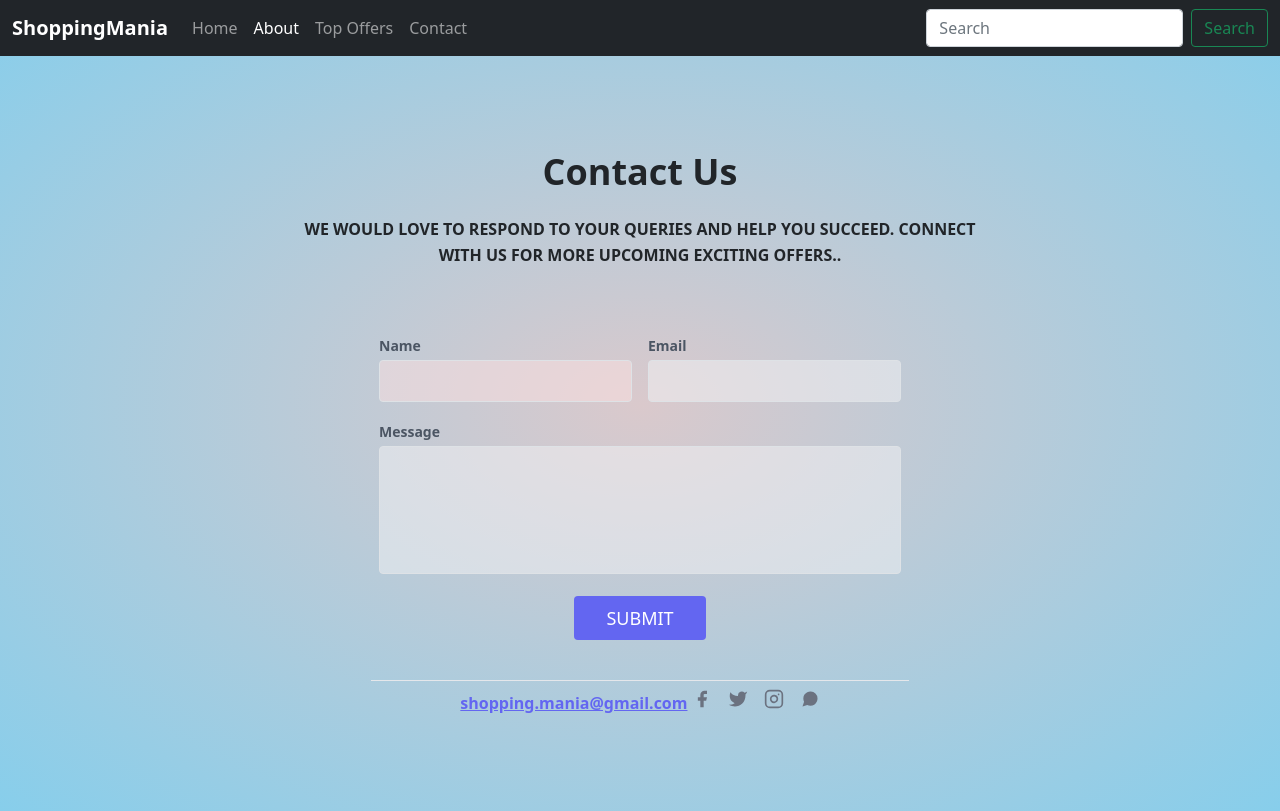
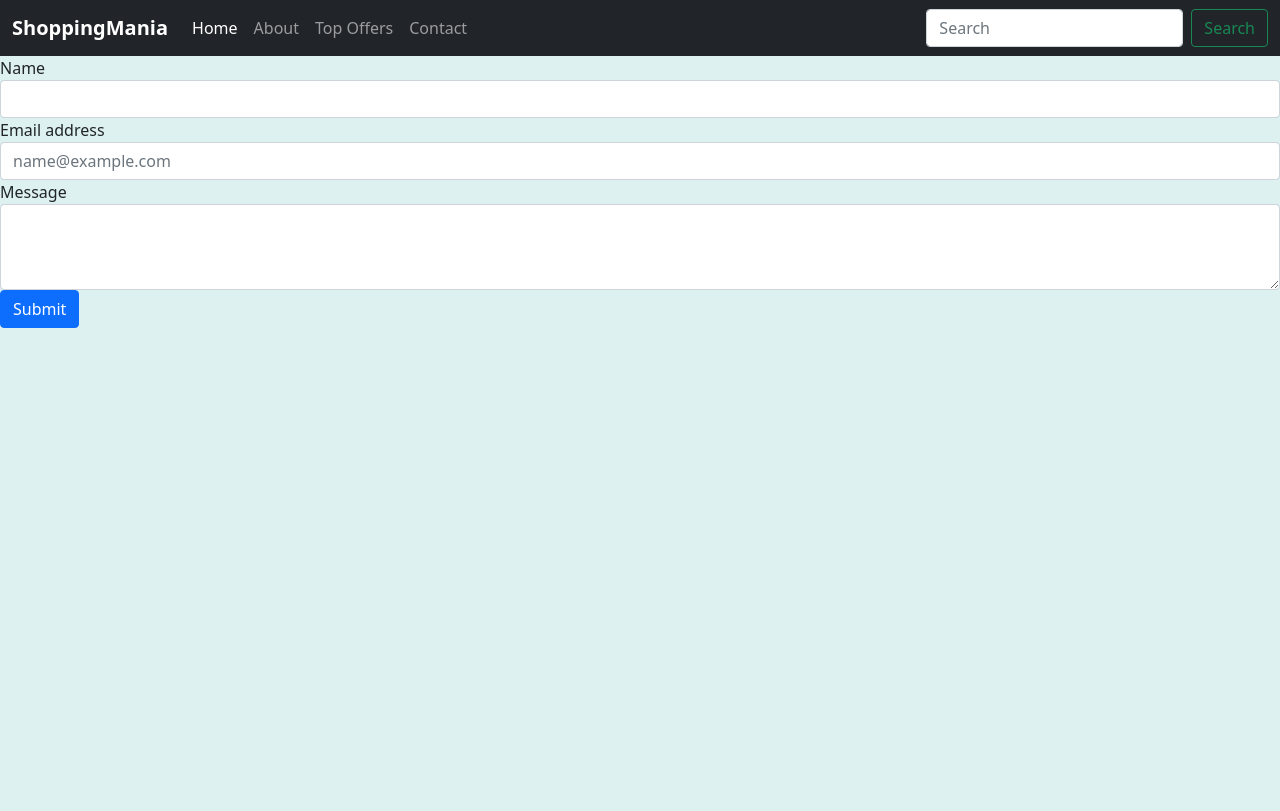
Before and after one commit to Shweta2254/ShoppingMania, a Django app: page /contact.html in a window 1280 px wide. After the commit the page ends 328 px from the top, so only its background shows below. Run offline with Django 3.2, Linux system fonts and the light colour scheme.

Commit message:
changed contact form

```diff
--- a/woc/templates/contact.html
+++ b/woc/templates/contact.html
@@ -1,24 +1,23 @@
 <!DOCTYPE html>
 <html lang="en">
+
 <head>
   <meta charset="UTF-8">
   <meta name="viewpoint" content="service-width, initial-scale=1.0">
   <title>contact Us</title>
 </head>
-    <body>
-        <link href="https://unpkg.com/tailwindcss@^2/dist/tailwind.min.css" rel="stylesheet">
+
 <link href="https://cdn.jsdelivr.net/npm/bootstrap@5.0.1/dist/css/bootstrap.min.css" rel="stylesheet"
   integrity="sha384-+0n0xVW2eSR5OomGNYDnhzAbDsOXxcvSN1TPprVMTNDbiYZCxYbOOl7+AMvyTG2x" crossorigin="anonymous">
-    </body>
+
+
+<body>
   <style>
     body{
-        background: content-box radial-gradient(rgb(218, 201, 204), skyblue);
+      background-color: rgb(221, 241, 241);
     }
-      .emali{
-        cursor: pointer;
-      }
-      .text1{
-        font-weight: bolder;
+    .contact-form{
+      max-width: 50%;
     }
   </style>
    <!-- ******************navbar********************** -->
@@ -32,10 +31,10 @@
       <div class="collapse navbar-collapse" id="navbarSupportedContent">
         <ul class="navbar-nav me-auto mb-2 mb-lg-0">
           <li class="nav-item">
-            <a class="nav-link" aria-current="page" href="home.html">Home</a>
+            <a class="nav-link active" aria-current="page" href="home.html">Home</a>
           </li>
           <li class="nav-item">
-            <a class="nav-link active" aria-current="page" href="about.html">About</a>
+            <a class="nav-link" aria-current="page" href="about.html">About</a>
           </li>
           <li class="nav-item">
             <a class="nav-link" aria-current="page" href="offers.html">Top Offers</a>
@@ -46,78 +45,35 @@
 
 
         </ul>
-        <form class="d-flex">
+
+        <div class="contact-form">
+          <form class="d-flex forms">
             <input class="form-control me-2" type="search" placeholder="Search" aria-label="Search">
             <button class="btn btn-outline-success" type="submit">Search</button>
           </form>
         </div>
       </div>
     </nav>
-                  <body>
-                    <section class="text-black-600 body-font relative">
-                        <div class="container px-5 py-24 mx-auto">
-                          <div class="flex flex-col text-center w-full mb-12">
-                            <h1 class="sm:text-4xl text-3xl font-large title-font mb-4 text-magenta-900"><strong>Contact Us</strong> </h1>
-                            <p class="lg:w-2/3 mx-auto leading-relaxed text-base" style="font-weight: bolder;">WE WOULD LOVE TO RESPOND TO YOUR QUERIES AND HELP YOU SUCCEED. CONNECT WITH US FOR MORE UPCOMING EXCITING OFFERS..</p>
+    <form method="POST" action="/contact.html">
+    {% csrf_token %}
+    <div class="form-group">
+       <label for="name">Name</label>
+       <input type="text" class="form-control" id="name" name="name">
      </div>
-                          <div class="lg:w-1/2 md:w-2/3 mx-auto text1">
-                            <div class="flex flex-wrap -m-2">
-                              <div class="p-2 w-1/2">
-                                <div class="relative">
-                                  <label for="name" class="leading-7 text-sm text-gray-600">Name</label>
-                                  <form method="post" action="/contact" >
-                                    {% csrf_token %}
-                                  <input type="text" id="name" name="name" class="w-full bg-red-100 bg-opacity-50 rounded border border-gray-300 focus:border-indigo-500 focus:bg-white focus:ring-2 focus:ring-indigo-200 text-base outline-none text-gray-700 py-1 px-3 leading-8 transition-colors duration-200 ease-in-out">
+      <div class="form-group">
+        <label for="exampleFormControlInput1">Email address</label>
+        <input type="email" class="form-control" id="exampleFormControlInput1" placeholder="name@example.com" name="email">
       </div>
+      <div class="form-group">
+        <label for="message">Message</label>
+        <textarea class="form-control" id="message" rows="3" name="message"></textarea>
       </div>
-                              <div class="p-2 w-1/2">
-                                <div class="relative">
-                                  <label for="email" class="leading-7 text-sm text-gray-600">Email</label>
-                                  <input type="email" id="email" name="email" class="w-full bg-gray-100 bg-opacity-50 rounded border border-gray-300 focus:border-indigo-500 focus:bg-white focus:ring-2 focus:ring-indigo-200 text-base outline-none text-gray-700 py-1 px-3 leading-8 transition-colors duration-200 ease-in-out">
-                                </div>
-                              </div>
-                              <div class="p-2 w-full">
-                                <div class="relative">
-                                  <label for="message" class="leading-7 text-sm text-gray-600">Message</label>
-                                  <textarea id="message" name="message" class="w-full bg-gray-100 bg-opacity-50 rounded border border-gray-300 focus:border-indigo-500 focus:bg-white focus:ring-2 focus:ring-indigo-200 h-32 text-base outline-none text-gray-700 py-1 px-3 resize-none leading-6 transition-colors duration-200 ease-in-out"></textarea>
+      <input class="btn btn-primary"  type="submit" value="Submit">
     </form>
         </div>
-                              </div>
-                              <div class="p-2 w-full">
-                                <button class="flex mx-auto text-white bg-indigo-500 border-0 py-2 px-8 focus:outline-none hover:bg-indigo-600 rounded text-lg" type="submit">SUBMIT</button>
-                              </div>
-                              <div class="p-2 w-full pt-8 mt-8 border-t border-gray-200 text-center">
-                                <a class="text-indigo-500 emali" href="">shopping.mania@gmail.com</a>
+  <!-- <div class="container-fluid">
+    <img src="../static/imgG/contact.jpg" alt="">
+  </div> -->
+</body>
 
-                                <span class="inline-flex">
-                                  <a class="text-gray-500">
-                                    <svg fill="currentColor" stroke-linecap="round" stroke-linejoin="round" stroke-width="2" class="w-5 h-5" viewBox="0 0 24 24">
-                                      <path d="M18 2h-3a5 5 0 00-5 5v3H7v4h3v8h4v-8h3l1-4h-4V7a1 1 0 011-1h3z"></path>
-                                    </svg>
-                                  </a>
-                                  <a class="ml-4 text-gray-500">
-                                    <svg fill="currentColor" stroke-linecap="round" stroke-linejoin="round" stroke-width="2" class="w-5 h-5" viewBox="0 0 24 24">
-                                      <path d="M23 3a10.9 10.9 0 01-3.14 1.53 4.48 4.48 0 00-7.86 3v1A10.66 10.66 0 013 4s-4 9 5 13a11.64 11.64 0 01-7 2c9 5 20 0 20-11.5a4.5 4.5 0 00-.08-.83A7.72 7.72 0 0023 3z"></path>
-                                    </svg>
-                                  </a>
-                                  <a class="ml-4 text-gray-500">
-                                    <svg fill="none" stroke="currentColor" stroke-linecap="round" stroke-linejoin="round" stroke-width="2" class="w-5 h-5" viewBox="0 0 24 24">
-                                      <rect width="20" height="20" x="2" y="2" rx="5" ry="5"></rect>
-                                      <path d="M16 11.37A4 4 0 1112.63 8 4 4 0 0116 11.37zm1.5-4.87h.01"></path>
-                                    </svg>
-                                  </a>
-                                  <a class="ml-4 text-gray-500">
-                                    <svg fill="currentColor" stroke-linecap="round" stroke-linejoin="round" stroke-width="2" class="w-5 h-5" viewBox="0 0 24 24">
-                                      <path d="M21 11.5a8.38 8.38 0 01-.9 3.8 8.5 8.5 0 01-7.6 4.7 8.38 8.38 0 01-3.8-.9L3 21l1.9-5.7a8.38 8.38 0 01-.9-3.8 8.5 8.5 0 014.7-7.6 8.38 8.38 0 013.8-.9h.5a8.48 8.48 0 018 8v.5z"></path>
-                                    </svg>
-                                  </a>
-                                </span>
-                              </div>
-                            </div>
-
-
-                          </div>
-                        </div>
-                      </section>
-                  </body>
 </html>
```
Also changed, not shown: woc/db.sqlite3, woc/static/imgG/contact.jpg (added). Lines whose indentation alone changed are shown as unchanged.
